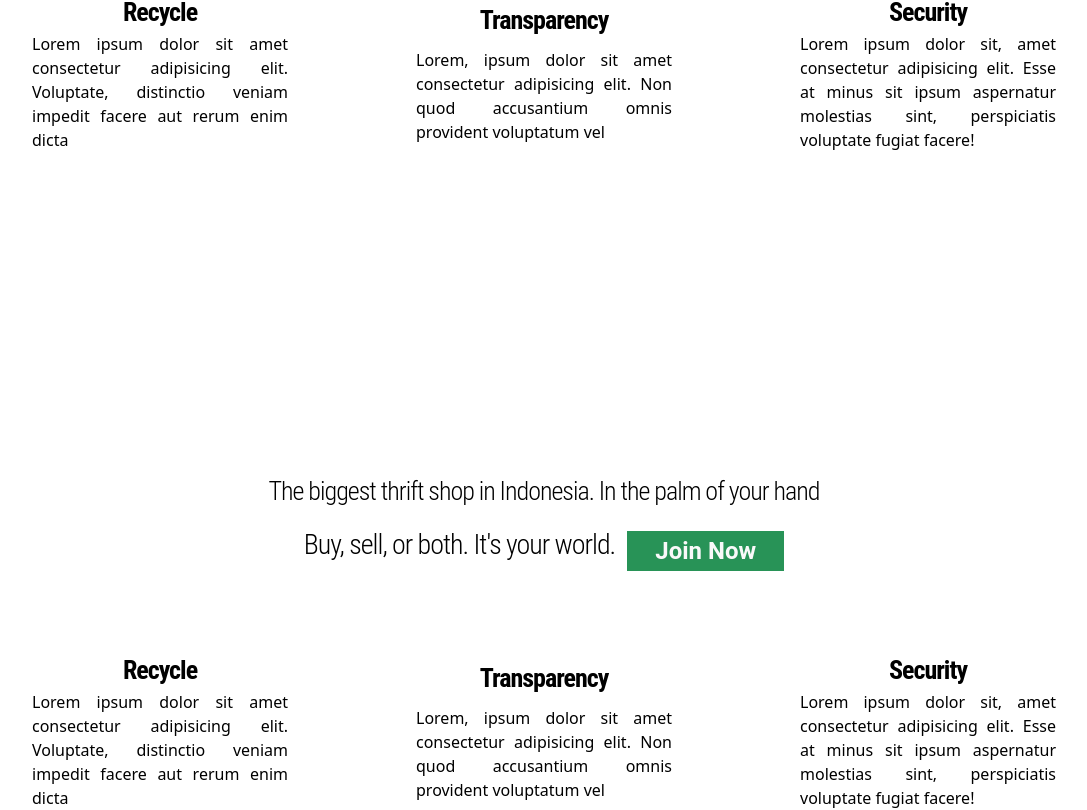
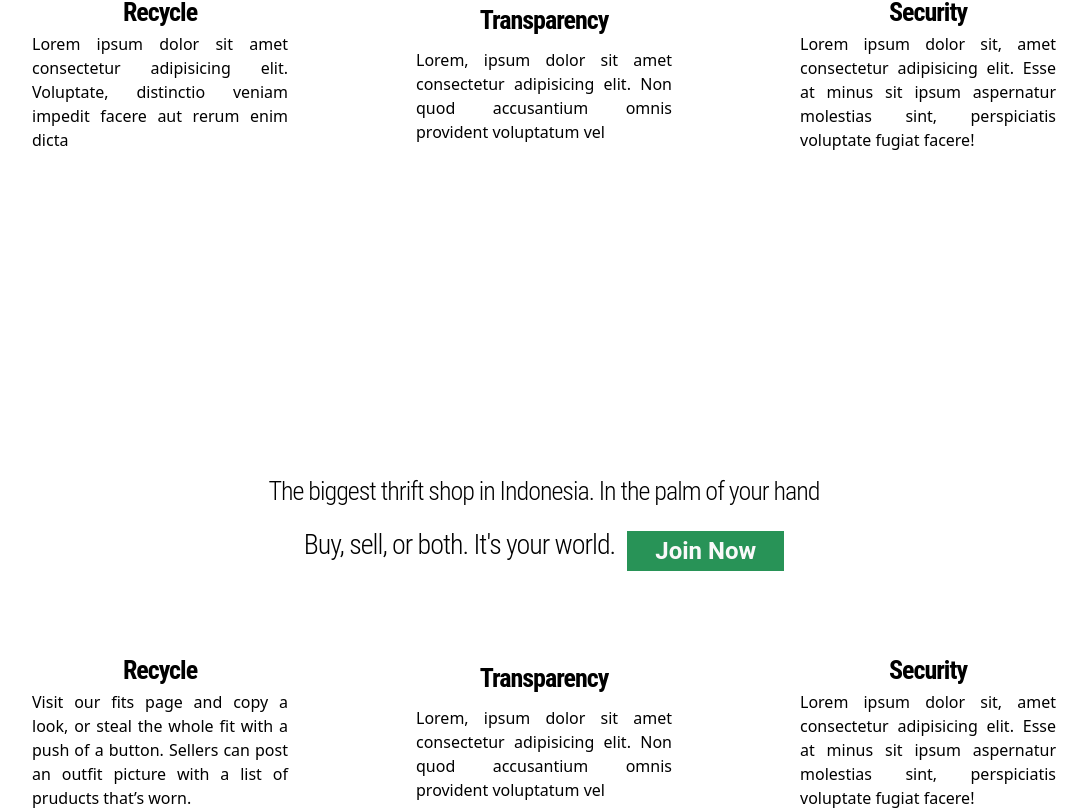
Before and after one commit to rzsoeharto/srts, a React (Create React App) app: page / in a window 1280 px wide. Shown: the part 296-1106 px from the top of the page, without its empty margins (96-1183 px from the left). Built offline with nearby package versions, Linux system fonts and the light colour scheme.

Commit message:
Update OfferingSection.jsx

```diff
--- a/src/components/OfferingSection.jsx
+++ b/src/components/OfferingSection.jsx
@@ -8,8 +8,8 @@ function OfferingSection() {
       <div className="flex flex-wrap w-1/5 place-content-evenly md:w-3/5">
         <h1 className="text-md bold">Recycle</h1>
         <p className="text-justify">
-            Lorem ipsum dolor sit amet consectetur adipisicing elit.
-            Voluptate, distinctio veniam impedit facere aut rerum enim dicta
+          Visit our fits page and copy a look, or steal the whole fit with a push of a button.
+          Sellers can post an outfit picture with a list of pruducts that’s worn.
         </p>
       </div>
       <div className="flex flex-wrap w-1/5 place-content-evenly md:w-3/5">
```
Lines whose indentation alone changed are shown as unchanged.
